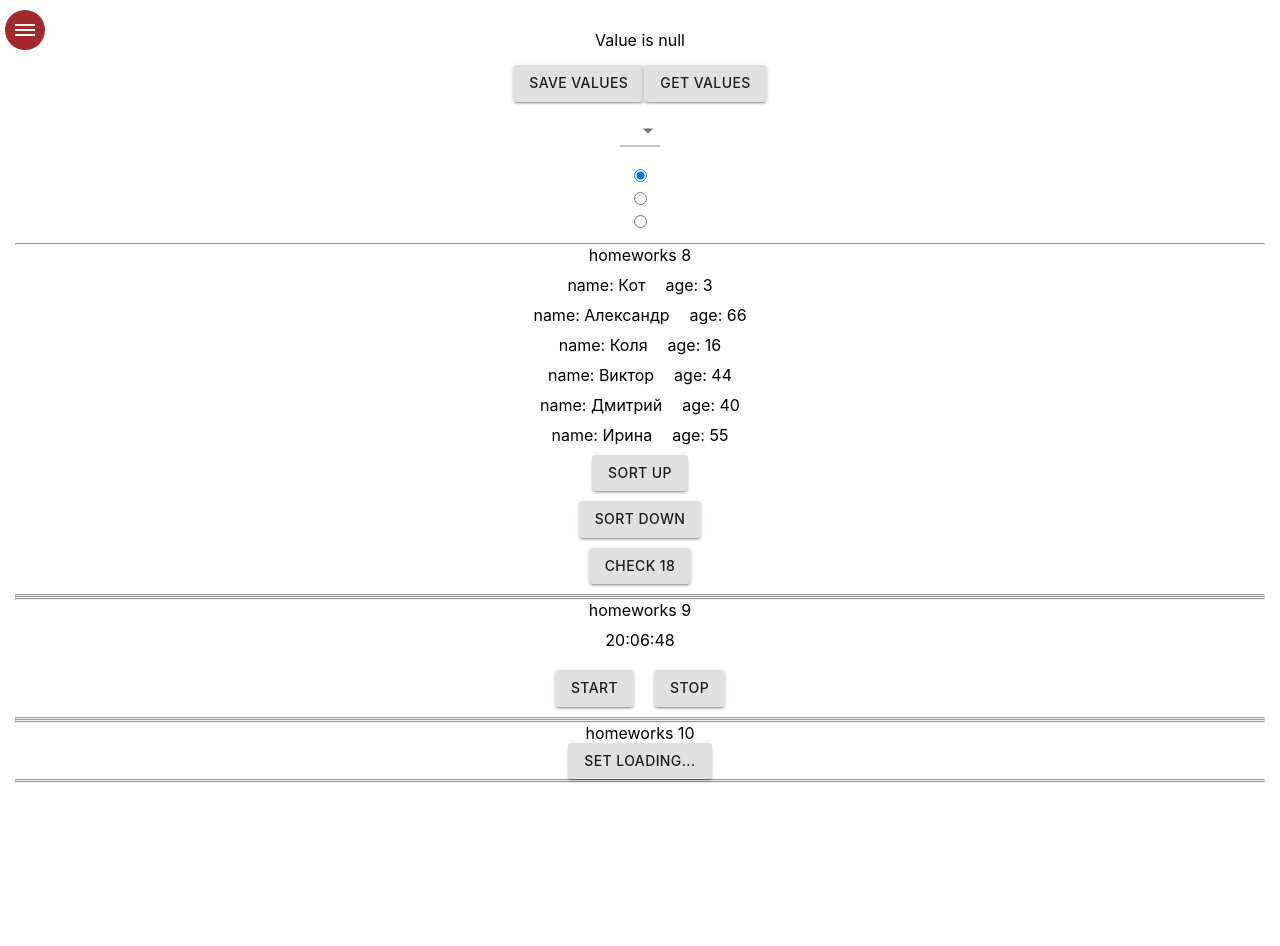
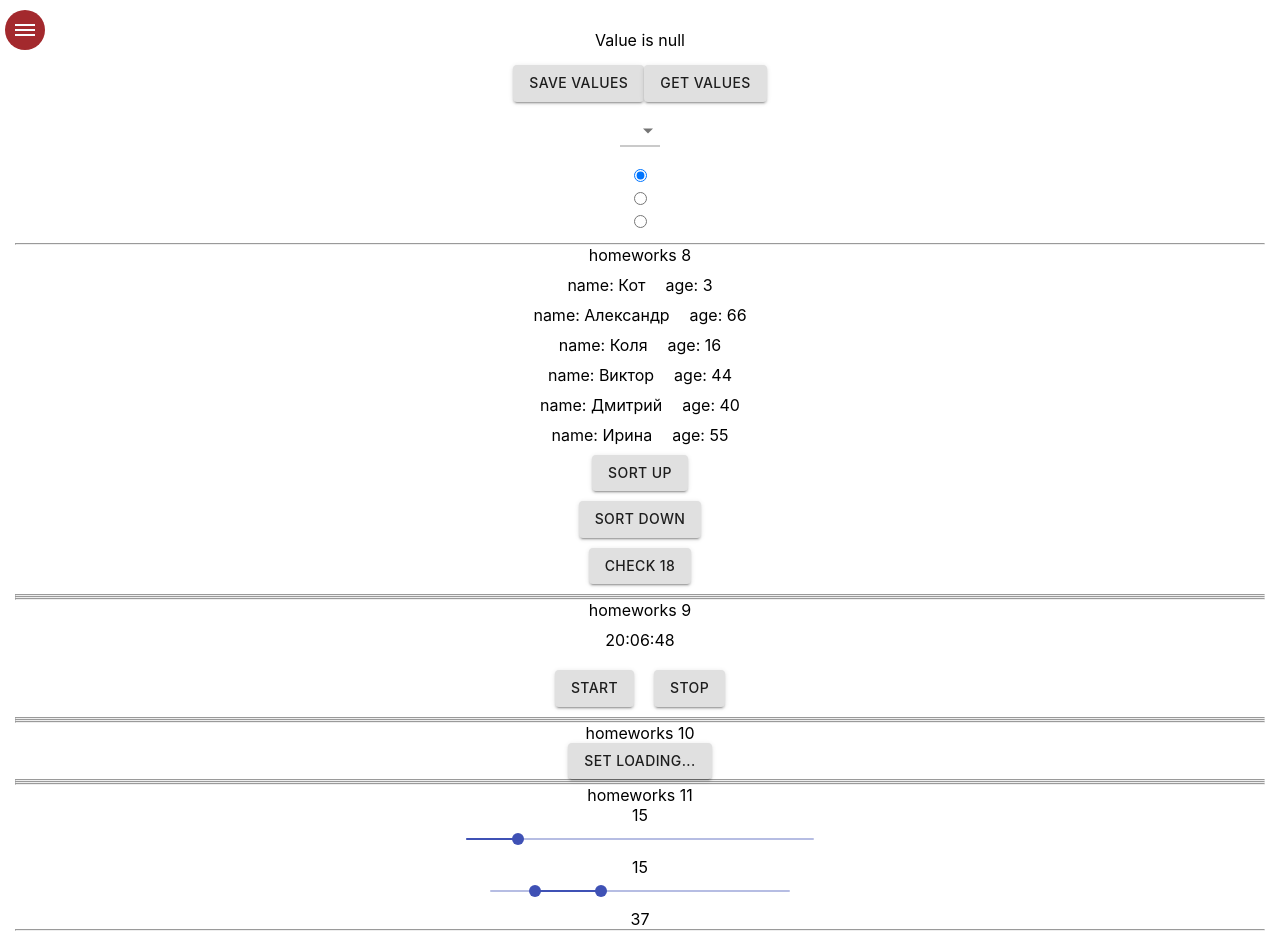
Before and after one commit to Rauzon/Home_tasks, a React (Create React App) app: page /#/junior in a window 1280 px wide. Before the commit the page ends 800 px from the top, so only its background shows below. Built offline with nearby package versions, Linux system fonts and the light colour scheme.

Commit message:
was added 11th task with 2 sliders which were styled with help material-ui lib

```diff
--- a/src/App.tsx
+++ b/src/App.tsx
@@ -12,6 +12,7 @@ import {RadioContainer} from './components/common/CustomRadio';
 import HW8 from "./components/h8/HW8";
 import HW9 from './components/h9/HW9';
 import {HW10} from "./components/h10/HW10";
+import { HW11 } from './components/h11/HW11';
 
 
 function App() {
@@ -28,6 +29,7 @@ function App() {
             <Route path={'/junior'} render={() => <HW8 />}/>
             <Route path={'/junior'} render={() => <HW9 />}/>
             <Route path={'/junior'} render={() => <HW10 />}/>
+            <Route path={'/junior'} render={() => <HW11 />}/>
         </div>
     );
 }
--- a/src/components/h11/HW11.tsx
+++ b/src/components/h11/HW11.tsx
@@ -1,39 +1,43 @@
 import React, {useState} from "react";
-import SuperRange from "./common/c7-SuperRange/SuperRange";
-import SuperDoubleRange from "./common/c8-SuperDoubleRange/SuperDoubleRange";
+import {SuperRange} from "./common/c7-SuperRange/SuperRange";
+import {SuperDoubleRange} from "./common/c8-SuperDoubleRange/SuperDoubleRange";
 
-function HW11() {
-    const [value1, setValue1] = useState(0);
-    const [value2, setValue2] = useState(100);
+export function HW11() {
+    const [value1, setValue1] = useState<number>(15);
+    const [value2, setValue2] = useState<number>(37);
+
+    const onChangeRangeHandler = (value: number) => {
+        setValue1(value)
+    }
+    const onChangeDoubleRangeHandler = (value: [number, number]) => {
+        setValue1(value[0])
+        setValue2(value[1])
+    }
+
+    const arrOfValue = [value1, value2];
 
     return (
         <div>
             <hr/>
             homeworks 11
-
-            {/*should work (должно работать)*/}
             <div>
                 <span>{value1}</span>
                 <SuperRange
-                    // сделать так чтоб value1 изменялось
+                    onChangeRange={onChangeRangeHandler}
+                    value={value1}
                 />
             </div>
 
             <div>
                 <span>{value1}</span>
                 <SuperDoubleRange
-                    // сделать так чтоб value1 и value2 изменялось
+                    values={arrOfValue}
+                    onChangeRange={onChangeDoubleRangeHandler}
                 />
                 <span>{value2}</span>
             </div>
 
             <hr/>
-            {/*для личного творчества, могу проверить*/}
-            {/*<AlternativeSuperRange/>*/}
-            {/*<AlternativeSuperDoubleRange/>*/}
-            <hr/>
         </div>
     );
 }
-
-export default HW11;
--- a/src/components/h11/common/c7-SuperRange/SuperRange.tsx
+++ b/src/components/h11/common/c7-SuperRange/SuperRange.tsx
@@ -1,5 +1,5 @@
 import React, {ChangeEvent, DetailedHTMLProps, InputHTMLAttributes} from "react";
-import s from "./SuperRange.module.css";
+import {createStyles, makeStyles, Slider, Theme, Tooltip} from "@material-ui/core";
 
 // тип пропсов обычного инпута
 type DefaultInputPropsType = DetailedHTMLProps<InputHTMLAttributes<HTMLInputElement>, HTMLInputElement>;
@@ -10,34 +10,60 @@ type SuperRangePropsType = DefaultInputPropsType & { // и + ещё пропсы
     onChangeRange?: (value: number) => void
 };
 
-const SuperRange: React.FC<SuperRangePropsType> = (
+const useStyles = makeStyles((theme: Theme) =>
+    createStyles({
+        root: {
+            width: 300 + theme.spacing(3) * 2,
+            margin: '0 auto',
+        },
+        margin: {
+            height: theme.spacing(3),
+        },
+    }),
+);
+
+export const SuperRange: React.FC<SuperRangePropsType> = (
     {
         type, // достаём и игнорируем чтоб нельзя было задать другой тип инпута
         onChange, onChangeRange,
         className,
-
-        ...restProps// все остальные пропсы попадут в объект restProps
+        value,
     }
 ) => {
-    const onChangeCallback = (e: ChangeEvent<HTMLInputElement>) => {
+    const onChangeCallback = (e: ChangeEvent<HTMLInputElement>, num: number) => {
         onChange && onChange(e); // сохраняем старую функциональность
 
-        onChangeRange && onChangeRange(+e.currentTarget.value);
+        onChangeRange && onChangeRange(num);
     }
 
-    const finalRangeClassName = `${s.range} ${className ? className : ""}`;
+    const classes = useStyles();
 
     return (
         <>
-            <input
-                type={"range"}
-                onChange={onChangeCallback}
-                className={finalRangeClassName}
-
-                {...restProps} // отдаём инпуту остальные пропсы если они есть (value например там внутри)
-            />
+            <div className={classes.root}>
+                <Slider
+                    ValueLabelComponent={ValueLabelComponent}
+                    aria-label="custom thumb label"
+                    onChange={(e, num) => onChangeCallback(e, num)}
+                    value={value}
+                />
+            </div>
         </>
     );
 }
 
-export default SuperRange;
+interface IPropsValueLabelComponent {
+    children: React.ReactElement;
+    open: boolean;
+    value: number;
+}
+
+function ValueLabelComponent(props: IPropsValueLabelComponent) {
+    const {children, open, value} = props;
+
+    return (
+        <Tooltip open={open} enterTouchDelay={0} placement="top" title={value}>
+            {children}
+        </Tooltip>
+    );
+}
--- a/src/components/h11/common/c8-SuperDoubleRange/SuperDoubleRange.tsx
+++ b/src/components/h11/common/c8-SuperDoubleRange/SuperDoubleRange.tsx
@@ -1,24 +1,42 @@
-import React from "react";
+import React, {useState} from "react";
+import {makeStyles} from "@material-ui/core/styles";
+import { Slider } from "@material-ui/core";
 
 type SuperDoubleRangePropsType = {
     onChangeRange?: (value: [number, number]) => void
-    value?: [number, number]
-    // min, max, step, disable, ...
+    values: number[]
 }
 
-const SuperDoubleRange: React.FC<SuperDoubleRangePropsType> = (
+const useStyles = makeStyles({
+    root: {
+        width: 300,
+        margin: '0 auto',
+    },
+});
+
+
+export const SuperDoubleRange: React.FC<SuperDoubleRangePropsType> = (
     {
-        onChangeRange, value,
-        // min, max, step, disable, ...
+        onChangeRange, values,
     }
 ) => {
     // сделать самому, можно подключать библиотеки
+    const classes = useStyles();
+
+    const handleChange = (event: any, newValue: number | number[]) => {
+        if (onChangeRange) {
+            onChangeRange(newValue as [number, number])
+        }
+    };
 
     return (
-        <>
-            DoubleRange
-        </>
+        <div className={classes.root}>
+            <Slider
+                value={values}
+                onChange={handleChange}
+                valueLabelDisplay="auto"
+                aria-labelledby="range-slider"
+            />
+        </div>
     );
 }
-
-export default SuperDoubleRange;
```
